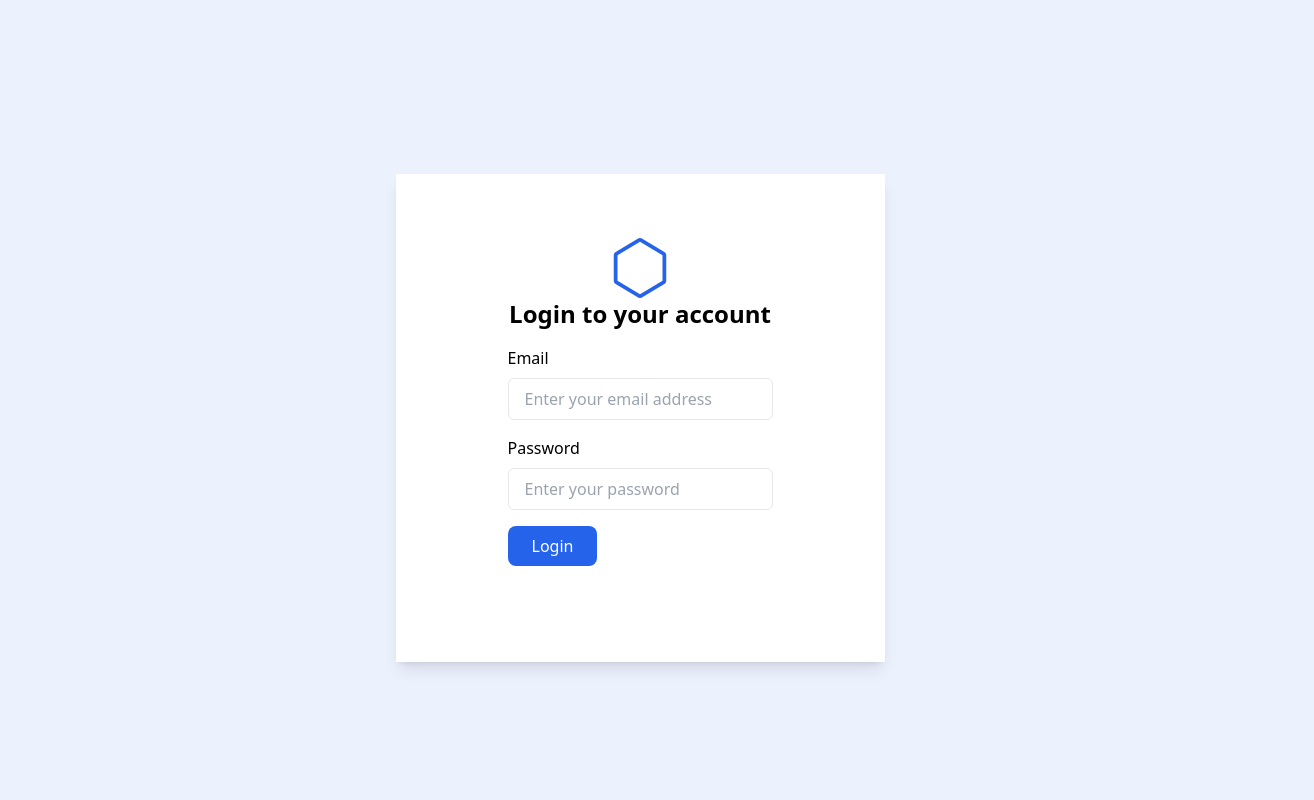
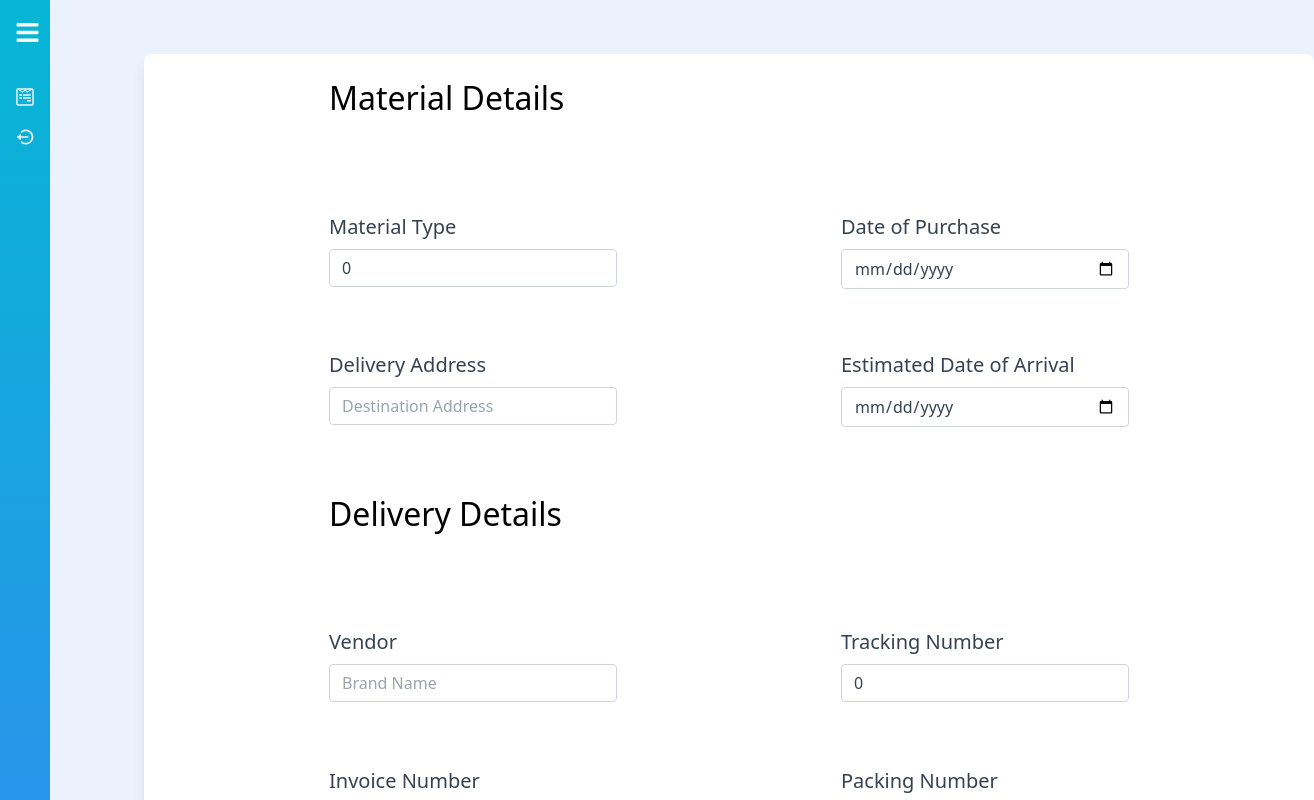
Before and after one commit to Xeril-Lala/Hex-Logistics, a React (Create React App) app: page /login in a window 1280 px wide. Shown: the top 800 px of the page, 1314 px wide, since content can reach past the window. Built offline with nearby package versions, Linux system fonts and the light colour scheme; what @microsoft/signalr would draw is missing.

Commit message:
sidebar-bypass
working on sidebar

```diff
--- a/src/App.js
+++ b/src/App.js
@@ -23,6 +23,7 @@ const App = () => {
     <UserContextProvider>
       <div className="App bg-[#ebf1fd] dark:bg-zinc-900 dark:text-white ">
         <Sidebar>
+          {/*
           <Routes>
             <Route
               path ='/dashboard'
@@ -50,7 +51,8 @@ const App = () => {
                 </RequireAuth>
               }/>
             <Route path="/login" element={<Login />}/>
-          </Routes>
+          </Routes>*/}
+          <Form/>
         </Sidebar>
 
 
--- a/src/components/sideBar/Sidebar.jsx
+++ b/src/components/sideBar/Sidebar.jsx
@@ -13,8 +13,8 @@ import { NavLink } from 'react-router-dom';
 import {useUser} from '../../hooks/useUser'
 
 const Sidebar = ({children}) => {
-    const {isLogged, logout,isAdmin} = useUser()
-
+    const {/*isLogged*/logout,isAdmin} = useUser()
+    const isLogged = 'True';
     const handleClick = e =>{
         e.preventDefault()
         logout()
```
